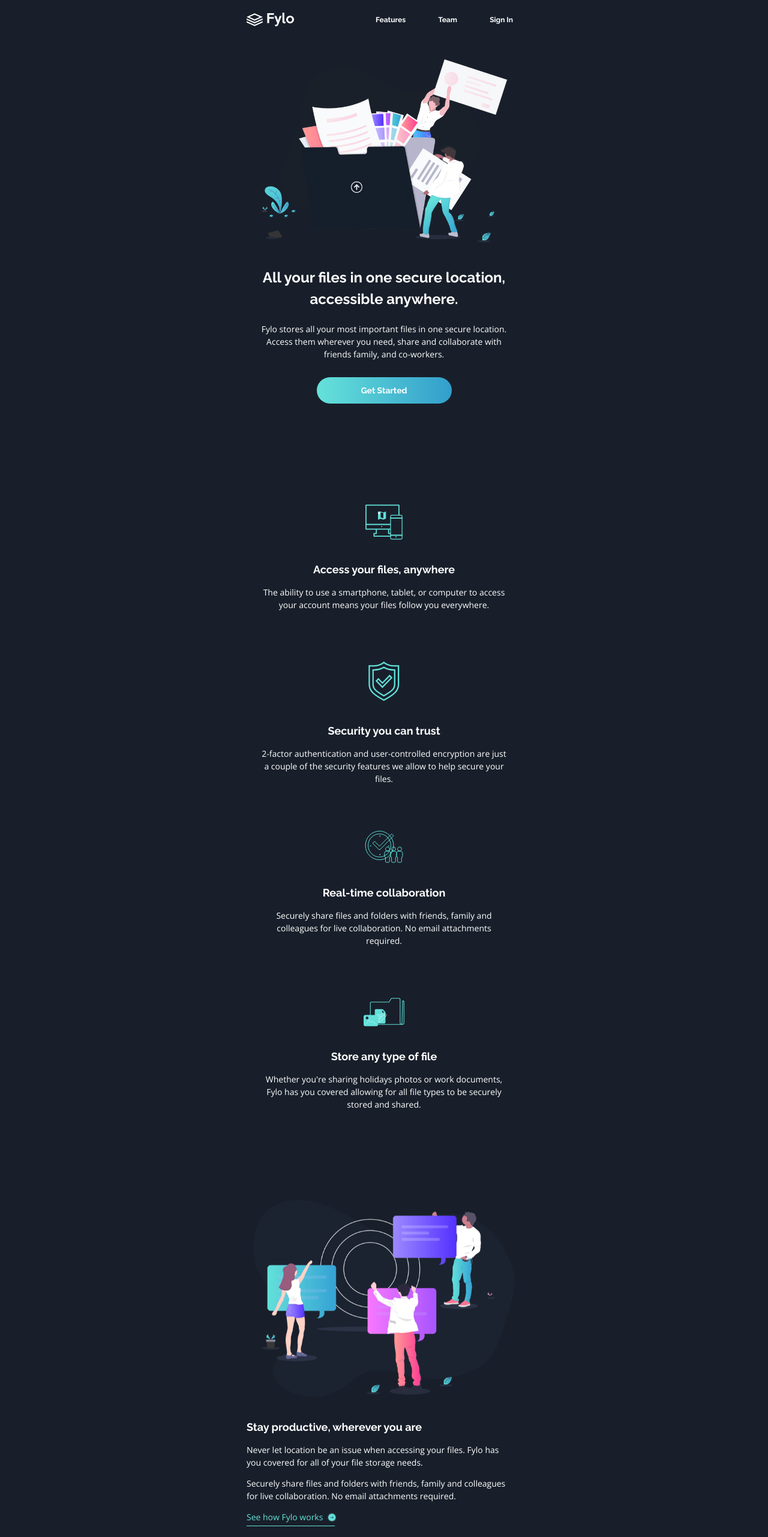
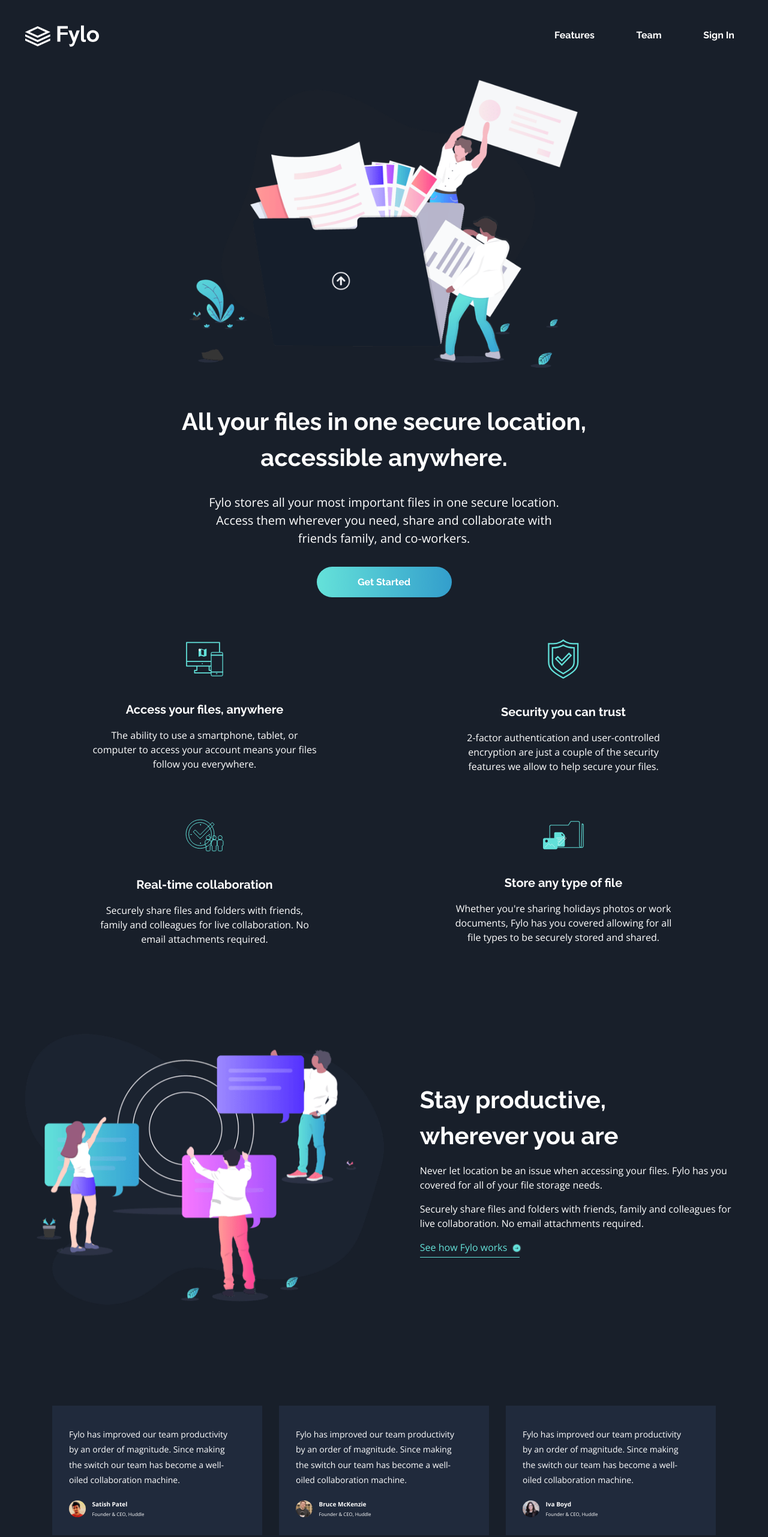
Before and after one commit to xaviguasch/fylo-dark-theme-landing-page-frontendmentor-challenge-prac, a plain HTML site: page index.html in a window 1280 px wide. Shown: the top 2563 px of the page at 60% size. Drawn offline with nearby package versions, Linux system fonts and the light colour scheme.

Commit message:
finished desktop view

```diff
--- a/style.css
+++ b/style.css
@@ -180,7 +180,7 @@ body {
   margin: 0em auto;
 
   min-width: 290px;
-  max-width: 500px;
+  max-width: 600px;
 }
 
 /* ================== */
@@ -473,3 +473,184 @@ body {
 .attribution a {
   color: hsl(228, 45%, 44%);
 }
+
+/* MEDIA QUERIES */
+@media (min-width: 1001px) {
+  /* Typography */
+  .list-element > a {
+    font-size: var(--fs-16);
+  }
+
+  .title.title--big,
+  .section-hero-bis .title {
+    font-size: var(--fs-40);
+  }
+
+  .section-hero .text {
+    font-size: var(--fs-20);
+  }
+
+  .section-grid .title {
+    font-size: var(--fs-20);
+  }
+
+  .section-grid .text,
+  .partition-b .text,
+  .link {
+    font-size: var(--fs-16);
+  }
+
+  .card .text {
+    font-size: var(--fs-14);
+  }
+
+  .section-cta .title {
+    font-size: var(--fs-32);
+  }
+
+  /* Buttons and styles */
+  .btn {
+    font-size: var(--fs-16);
+  }
+
+  .section-cta .form .btn {
+    font-size: var(--fs-14);
+  }
+
+  /* Utility Styles */
+  .wrapper {
+    padding: 0 3em;
+    margin: 0em auto;
+
+    min-width: unset;
+    max-width: 1400px;
+  }
+
+  /* Sections */
+  .header {
+    padding-top: 3em;
+  }
+
+  .header .logo-img {
+    width: 70%;
+    margin-bottom: -0.5em;
+  }
+
+  .navbar {
+    width: 50%;
+    margin-right: 1em;
+    max-width: 300px;
+  }
+
+  .section-hero {
+    margin: 0 auto;
+    width: 75%;
+    max-width: 720px;
+  }
+
+  .section-hero .picture-img {
+    display: block;
+    margin: 0 auto;
+  }
+
+  .section-hero .text {
+    margin: 1.5em auto 0;
+    width: 85%;
+  }
+
+  .section-grid {
+    grid-template-rows: repeat(2, 1fr);
+    grid-template-columns: repeat(2, 1fr);
+    max-width: 1200px;
+    margin: 0 auto;
+  }
+
+  .feature {
+    max-width: 375px;
+  }
+
+  .section-hero-bis {
+    flex-direction: row;
+  }
+
+  .partition-a {
+    margin-left: 0;
+    width: 50%;
+  }
+
+  .partition-a img {
+    width: 100%;
+  }
+
+  .partition-b {
+    width: 45%;
+    text-align: left;
+  }
+
+  .partition-b .title {
+    margin-top: 0;
+    text-align: left;
+    max-width: 450px;
+  }
+
+  .section-cards {
+    padding: 0;
+
+    flex-direction: row;
+    gap: 2em;
+  }
+
+  .card {
+    padding: 2.5em 3.25em 2em 2em;
+
+    max-width: 350px;
+  }
+
+  .section-cta {
+    padding: 2em 2em;
+    margin: 12em auto 0;
+    width: 60%;
+    max-width: 800px;
+  }
+
+  .section-cta .form {
+    display: flex;
+    flex-direction: row;
+    gap: 1.5em;
+    height: 35px;
+    width: 90%;
+  }
+
+  .section-cta .form input {
+    width: 60%;
+  }
+  .section-cta .form .btn {
+    padding: 0;
+    margin-top: 0;
+    width: 40%;
+  }
+
+  .footer {
+    margin-top: 8em;
+  }
+
+  .section-grid-bis {
+    margin-top: 1em;
+    display: grid;
+    grid-template-columns: 2.5fr 2fr 1fr 1fr 1fr;
+    grid-column-gap: 3em;
+  }
+
+  .section-grid-bis .col:nth-of-type(3),
+  .section-grid-bis .col:nth-of-type(4) {
+    margin-top: 0.5em;
+  }
+
+  .section-grid-bis .col:nth-of-type(5) {
+    align-content: flex-start;
+  }
+
+  .footer-signature {
+    margin-top: 4em;
+  }
+}
```
